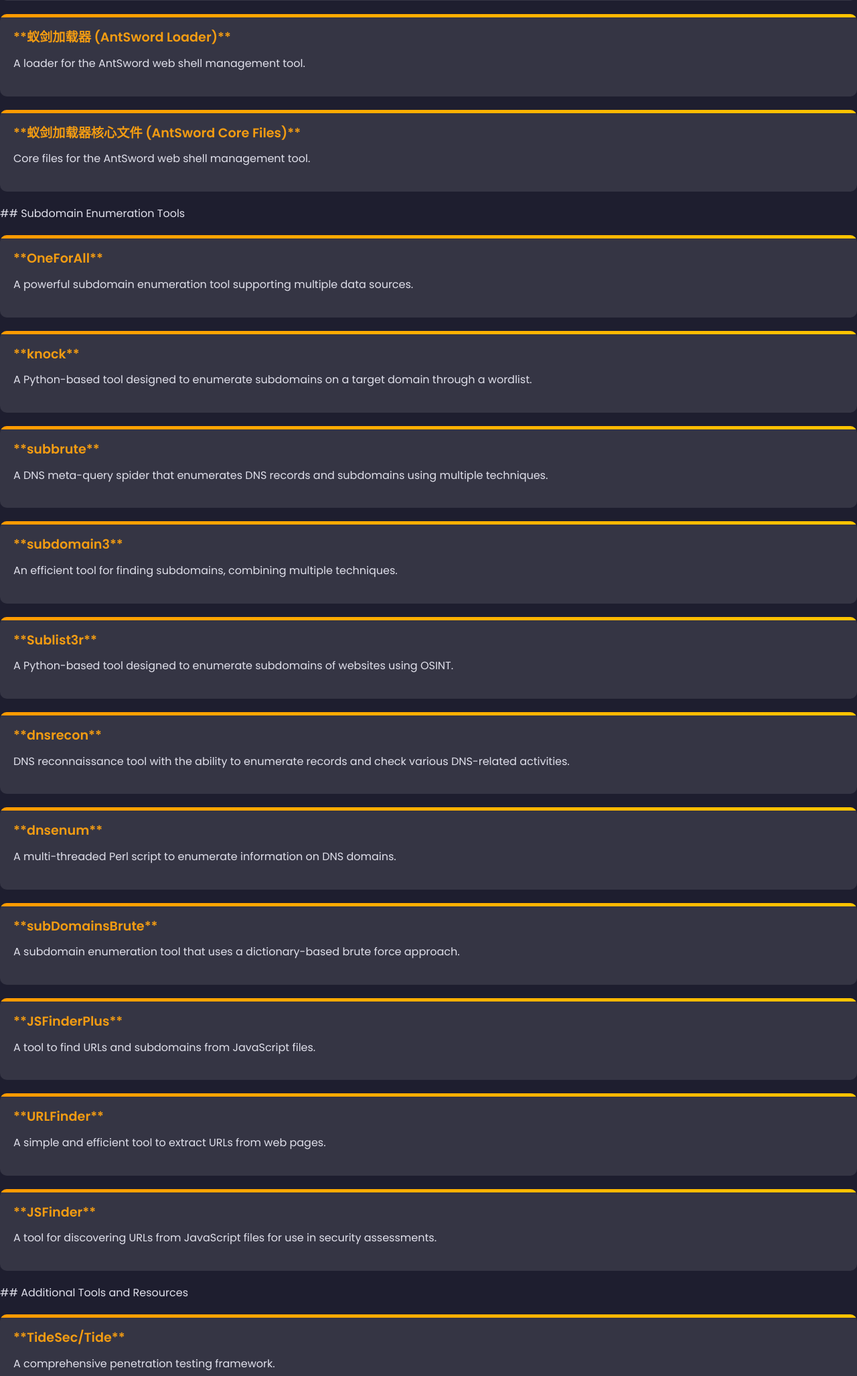
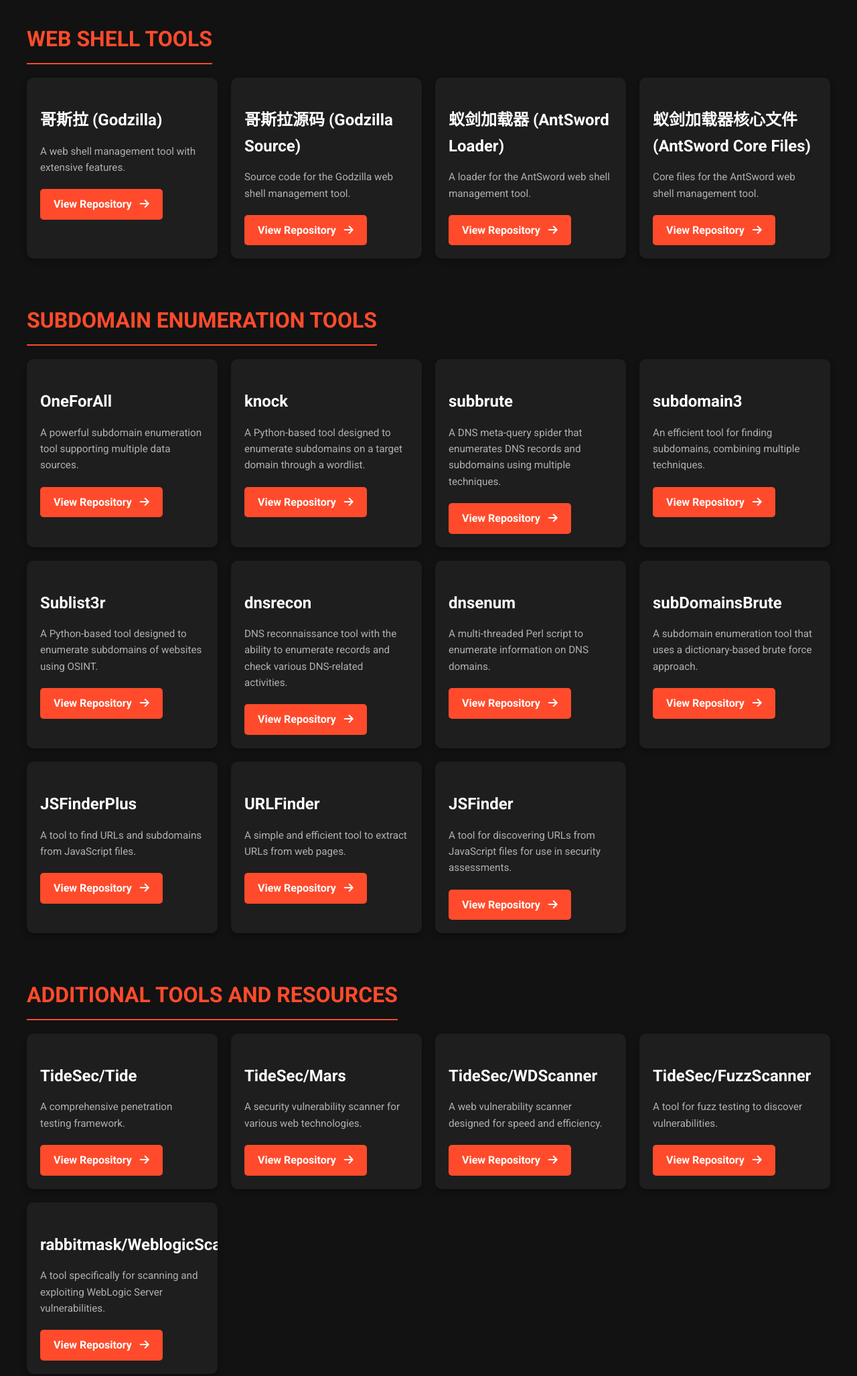
Before and after one commit to kukuqi666/Penetration-tools, a plain HTML site: page index.html in a window 1280 px wide. Shown: the part 309-2363 px from the top of the page at 67% size. Drawn offline with Linux system fonts and the light colour scheme.

Commit message:
Update index.html

```diff
--- a/index.html
+++ b/index.html
@@ -4,225 +4,173 @@
 <head>
     <meta charset="UTF-8">
     <meta name="viewport" content="width=device-width, initial-scale=1.0">
-    <title>Repository Direct Links</title>
-    <link href="https://fonts.googleapis.com/css2?family=Poppins:wght@300;400;600&display=swap" rel="stylesheet">
-    <style>
-        body {
-            font-family: 'Poppins', sans-serif;
-            background-color: #1e1e2f;
-            color: #e0e0eb;
-            line-height: 1.6;
-            margin: 0;
-            padding: 0;
-        }
-
-        h1 {
-            font-size: 3em;
-            text-align: center;
-            color: #f39c12;
-            margin-bottom: 20px;
-            padding: 20px;
-            background: linear-gradient(90deg, #ff9a00, #ffc400);
-            background-clip: text;
-            -webkit-background-clip: text;
-            color: transparent;
-            animation: glow 1.5s infinite alternate;
-        }
-
-        h2 {
-            font-size: 2em;
-            color: #f39c12;
-            border-left: 5px solid #f39c12;
-            padding-left: 10px;
-            margin-top: 40px;
-            position: relative;
-        }
-
-        h2::after {
-            content: '';
-            position: absolute;
-            left: 0;
-            bottom: -5px;
-            width: 50px;
-            height: 3px;
-            background: #f39c12;
-            animation: underline 1.5s infinite alternate;
-        }
-
-        ul {
-            list-style-type: none;
-            padding: 0;
-        }
-
-        li {
-            background: rgba(255, 255, 255, 0.1);
-            margin: 20px 0;
-            padding: 20px;
-            border-radius: 10px;
-            position: relative;
-            overflow: hidden;
-            transition: transform 0.3s ease, box-shadow 0.3s ease;
-        }
-
-        li:hover {
-            transform: translateY(-10px);
-            box-shadow: 0 20px 40px rgba(0, 0, 0, 0.2);
-        }
-
-        li::before {
-            content: '';
-            position: absolute;
-            top: 0;
-            left: 0;
-            width: 100%;
-            height: 5px;
-            background: linear-gradient(90deg, #ff9a00, #ffc400);
-            transition: height 0.3s ease;
-        }
-
-        li:hover::before {
-            height: 100%;
-            background: linear-gradient(135deg, #ff9a00, #ffc400);
-            opacity: 0.2;
-        }
-
-        a {
-            text-decoration: none;
-            color: #f39c12;
-            font-weight: bold;
-            display: block;
-            font-size: 1.2em;
-            transition: color 0.3s ease;
-        }
-
-        a:hover {
-            color: #ffc400;
-        }
-
-        p {
-            color: #e0e0eb;
-            margin-top: 10px;
-            transition: color 0.3s ease;
-        }
-
-        @keyframes glow {
-            from {
-                text-shadow: 0 0 10px #f39c12, 0 0 20px #f39c12, 0 0 30px #f39c12, 0 0 40px #f39c12;
-            }
-
-            to {
-                text-shadow: 0 0 20px #ffc400, 0 0 30px #ffc400, 0 0 40px #ffc400, 0 0 50px #ffc400;
-            }
-        }
-
-        @keyframes underline {
-            from {
-                width: 50px;
-            }
-
-            to {
-                width: 100px;
-            }
-        }
-    </style>
+    <title>Tool Collection</title>
+    <link href="https://fonts.googleapis.com/css2?family=Roboto:wght@300;400;700&display=swap" rel="stylesheet">
+    <link href="https://cdnjs.cloudflare.com/ajax/libs/font-awesome/6.0.0/css/all.min.css" rel="stylesheet">
+    <link rel="stylesheet" href="styles.css">
 </head>
 
 <body>
+    <header>
+        <h1>Tool Collection</h1>
+        <p>Explore a curated list of essential tools for developers and security experts.</p>
+    </header>
 
-# Repository Direct Links
+    <nav>
+        <ul>
+            <li><a href="#webshell">Web Shell Tools</a></li>
+            <li><a href="#subdomain">Subdomain Tools</a></li>
+            <li><a href="#other">Other Tools</a></li>
+        </ul>
+    </nav>
 
-## Web Shell Tools
+    <main>
+        <section id="webshell" class="tool-section">
+            <h2>Web Shell Tools</h2>
+            <div class="cards">
+                <div class="card">
+                    <h3>哥斯拉 (Godzilla)</h3>
+                    <p>A web shell management tool with extensive features.</p>
+                    <a href="https://github.com/808Mak1r/GodzillaSource" class="btn">View Repository <i
+                            class="fas fa-arrow-right"></i></a>
+                </div>
+                <div class="card">
+                    <h3>哥斯拉源码 (Godzilla Source)</h3>
+                    <p>Source code for the Godzilla web shell management tool.</p>
+                    <a href="https://github.com/BeichenDream/Godzilla" class="btn">View Repository <i
+                            class="fas fa-arrow-right"></i></a>
+                </div>
+                <div class="card">
+                    <h3>蚁剑加载器 (AntSword Loader)</h3>
+                    <p>A loader for the AntSword web shell management tool.</p>
+                    <a href="https://github.com/AntSwordProject/AntSword-Loader" class="btn">View Repository <i
+                            class="fas fa-arrow-right"></i></a>
+                </div>
+                <div class="card">
+                    <h3>蚁剑加载器核心文件 (AntSword Core Files)</h3>
+                    <p>Core files for the AntSword web shell management tool.</p>
+                    <a href="https://github.com/AntSwordProject/antSword" class="btn">View Repository <i
+                            class="fas fa-arrow-right"></i></a>
+                </div>
+            </div>
+        </section>
 
-<ul>
-    <li>
-        <a href="https://github.com/808Mak1r/GodzillaSource">**哥斯拉 (Godzilla)**</a>
-        <p>A web shell management tool with extensive features.</p>
-    </li>
-    <li>
-        <a href="https://github.com/BeichenDream/Godzilla">**哥斯拉源码 (Godzilla Source)**</a>
-        <p>Source code for the Godzilla web shell management tool.</p>
-    </li>
-    <li>
-        <a href="https://github.com/AntSwordProject/AntSword-Loader">**蚁剑加载器 (AntSword Loader)**</a>
-        <p>A loader for the AntSword web shell management tool.</p>
-    </li>
-    <li>
-        <a href="https://github.com/AntSwordProject/antSword">**蚁剑加载器核心文件 (AntSword Core Files)**</a>
-        <p>Core files for the AntSword web shell management tool.</p>
-    </li>
-</ul>
+        <section id="subdomain" class="tool-section">
+            <h2>Subdomain Enumeration Tools</h2>
+            <div class="cards">
+                <div class="card">
+                    <h3>OneForAll</h3>
+                    <p>A powerful subdomain enumeration tool supporting multiple data sources.</p>
+                    <a href="https://github.com/shmilylty/OneForAll" class="btn">View Repository <i
+                            class="fas fa-arrow-right"></i></a>
+                </div>
+                <div class="card">
+                    <h3>knock</h3>
+                    <p>A Python-based tool designed to enumerate subdomains on a target domain through a wordlist.</p>
+                    <a href="https://github.com/guelfoweb/knock" class="btn">View Repository <i
+                            class="fas fa-arrow-right"></i></a>
+                </div>
+                <div class="card">
+                    <h3>subbrute</h3>
+                    <p>A DNS meta-query spider that enumerates DNS records and subdomains using multiple techniques.</p>
+                    <a href="https://github.com/TheRook/subbrute" class="btn">View Repository <i
+                            class="fas fa-arrow-right"></i></a>
+                </div>
+                <div class="card">
+                    <h3>subdomain3</h3>
+                    <p>An efficient tool for finding subdomains, combining multiple techniques.</p>
+                    <a href="https://github.com/yanxiu0614/subdomain3" class="btn">View Repository <i
+                            class="fas fa-arrow-right"></i></a>
+                </div>
+                <div class="card">
+                    <h3>Sublist3r</h3>
+                    <p>A Python-based tool designed to enumerate subdomains of websites using OSINT.</p>
+                    <a href="https://github.com/aboul3la/Sublist3r" class="btn">View Repository <i
+                            class="fas fa-arrow-right"></i></a>
+                </div>
+                <div class="card">
+                    <h3>dnsrecon</h3>
+                    <p>DNS reconnaissance tool with the ability to enumerate records and check various DNS-related
+                        activities.</p>
+                    <a href="https://github.com/darkoperator/dnsrecon" class="btn">View Repository <i
+                            class="fas fa-arrow-right"></i></a>
+                </div>
+                <div class="card">
+                    <h3>dnsenum</h3>
+                    <p>A multi-threaded Perl script to enumerate information on DNS domains.</p>
+                    <a href="https://github.com/fwaeytens/dnsenum" class="btn">View Repository <i
+                            class="fas fa-arrow-right"></i></a>
+                </div>
+                <div class="card">
+                    <h3>subDomainsBrute</h3>
+                    <p>A subdomain enumeration tool that uses a dictionary-based brute force approach.</p>
+                    <a href="https://github.com/lijiejie/subDomainsBrute" class="btn">View Repository <i
+                            class="fas fa-arrow-right"></i></a>
+                </div>
+                <div class="card">
+                    <h3>JSFinderPlus</h3>
+                    <p>A tool to find URLs and subdomains from JavaScript files.</p>
+                    <a href="https://github.com/mickeystone/JSFinderPlus" class="btn">View Repository <i
+                            class="fas fa-arrow-right"></i></a>
+                </div>
+                <div class="card">
+                    <h3>URLFinder</h3>
+                    <p>A simple and efficient tool to extract URLs from web pages.</p>
+                    <a href="https://github.com/pingc0y/URLFinder" class="btn">View Repository <i
+                            class="fas fa-arrow-right"></i></a>
+                </div>
+                <div class="card">
+                    <h3>JSFinder</h3>
+                    <p>A tool for discovering URLs from JavaScript files for use in security assessments.</p>
+                    <a href="https://github.com/Threezh1/JSFinder" class="btn">View Repository <i
+                            class="fas fa-arrow-right"></i></a>
+                </div>
+            </div>
+        </section>
 
-## Subdomain Enumeration Tools
+        <section id="other" class="tool-section">
+            <h2>Additional Tools and Resources</h2>
+            <div class="cards">
+                <div class="card">
+                    <h3>TideSec/Tide</h3>
+                    <p>A comprehensive penetration testing framework.</p>
+                    <a href="https://github.com/TideSec/Tide" class="btn">View Repository <i
+                            class="fas fa-arrow-right"></i></a>
+                </div>
+                <div class="card">
+                    <h3>TideSec/Mars</h3>
+                    <p>A security vulnerability scanner for various web technologies.</p>
+                    <a href="https://github.com/TideSec/Mars" class="btn">View Repository <i
+                            class="fas fa-arrow-right"></i></a>
+                </div>
+                <div class="card">
+                    <h3>TideSec/WDScanner</h3>
+                    <p>A web vulnerability scanner designed for speed and efficiency.</p>
+                    <a href="https://github.com/TideSec/WDScanner" class="btn">View Repository <i
+                            class="fas fa-arrow-right"></i></a>
+                </div>
+                <div class="card">
+                    <h3>TideSec/FuzzScanner</h3>
+                    <p>A tool for fuzz testing to discover vulnerabilities.</p>
+                    <a href="https://github.com/TideSec/FuzzScanner" class="btn">View Repository <i
+                            class="fas fa-arrow-right"></i></a>
+                </div>
+                <div class="card">
+                    <h3>rabbitmask/WeblogicScan</h3>
+                    <p>A tool specifically for scanning and exploiting WebLogic Server vulnerabilities.</p>
+                    <a href="https://github.com/rabbitmask/WeblogicScan" class="btn">View Repository <i
+                            class="fas fa-arrow-right"></i></a>
+                </div>
+            </div>
+        </section>
+    </main>
 
-<ul>
-    <li>
-        <a href="https://github.com/shmilylty/OneForAll">**OneForAll**</a>
-        <p>A powerful subdomain enumeration tool supporting multiple data sources.</p>
-    </li>
-    <li>
-        <a href="https://github.com/guelfoweb/knock">**knock**</a>
-        <p>A Python-based tool designed to enumerate subdomains on a target domain through a wordlist.</p>
-    </li>
-    <li>
-        <a href="https://github.com/TheRook/subbrute">**subbrute**</a>
-        <p>A DNS meta-query spider that enumerates DNS records and subdomains using multiple techniques.</p>
-    </li>
-    <li>
-        <a href="https://github.com/yanxiu0614/subdomain3">**subdomain3**</a>
-        <p>An efficient tool for finding subdomains, combining multiple techniques.</p>
-    </li>
-    <li>
-        <a href="https://github.com/aboul3la/Sublist3r">**Sublist3r**</a>
-        <p>A Python-based tool designed to enumerate subdomains of websites using OSINT.</p>
-    </li>
-    <li>
-        <a href="https://github.com/darkoperator/dnsrecon">**dnsrecon**</a>
-        <p>DNS reconnaissance tool with the ability to enumerate records and check various DNS-related activities.</p>
-    </li>
-    <li>
-        <a href="https://github.com/fwaeytens/dnsenum">**dnsenum**</a>
-        <p>A multi-threaded Perl script to enumerate information on DNS domains.</p>
-    </li>
-    <li>
-        <a href="https://github.com/lijiejie/subDomainsBrute">**subDomainsBrute**</a>
-        <p>A subdomain enumeration tool that uses a dictionary-based brute force approach.</p>
-    </li>
-    <li>
-        <a href="https://github.com/mickeystone/JSFinderPlus">**JSFinderPlus**</a>
-        <p>A tool to find URLs and subdomains from JavaScript files.</p>
-    </li>
-    <li>
-        <a href="https://github.com/pingc0y/URLFinder">**URLFinder**</a>
-        <p>A simple and efficient tool to extract URLs from web pages.</p>
-    </li>
-    <li>
-        <a href="https://github.com/Threezh1/JSFinder">**JSFinder**</a>
-        <p>A tool for discovering URLs from JavaScript files for use in security assessments.</p>
-    </li>
-</ul>
+    <footer>
+        <p>&copy; 2024 Tool Collection. All rights reserved.</p>
+        <p>Follow us on <a href="#">Twitter</a> | <a href="#">LinkedIn</a> | <a href="#">GitHub</a></p>
+    </footer>
 
-## Additional Tools and Resources
+    <script src="script.js"></script>
+</body>
 
-<ul>
-    <li>
-        <a href="https://github.com/TideSec/Tide">**TideSec/Tide**</a>
-        <p>A comprehensive penetration testing framework.</p>
-    </li>
-    <li>
-        <a href="https://github.com/TideSec/Mars">**TideSec/Mars**</a>
-        <p>A security vulnerability scanner for various web technologies.</p>
-    </li>
-    <li>
-        <a href="https://github.com/TideSec/WDScanner">**TideSec/WDScanner**</a>
-        <p>A web vulnerability scanner designed for speed and efficiency.</p>
-    </li>
-    <li>
-        <a href="https://github.com/TideSec/FuzzScanner">**TideSec/FuzzScanner**</a>
-        <p>A tool for fuzz testing to discover vulnerabilities.</p>
-    </li>
-    <li>
-        <a href="https://github.com/rabbitmask/WeblogicScan">**rabbitmask/WeblogicScan**</a>
-        <p>A tool specifically for scanning and exploiting WebLogic Server vulnerabilities.</p>
-    </li>
-    <li>
-        <a href="https://github.com/TideSec/TideWave">**TideSec/Tide
+</html>
```
